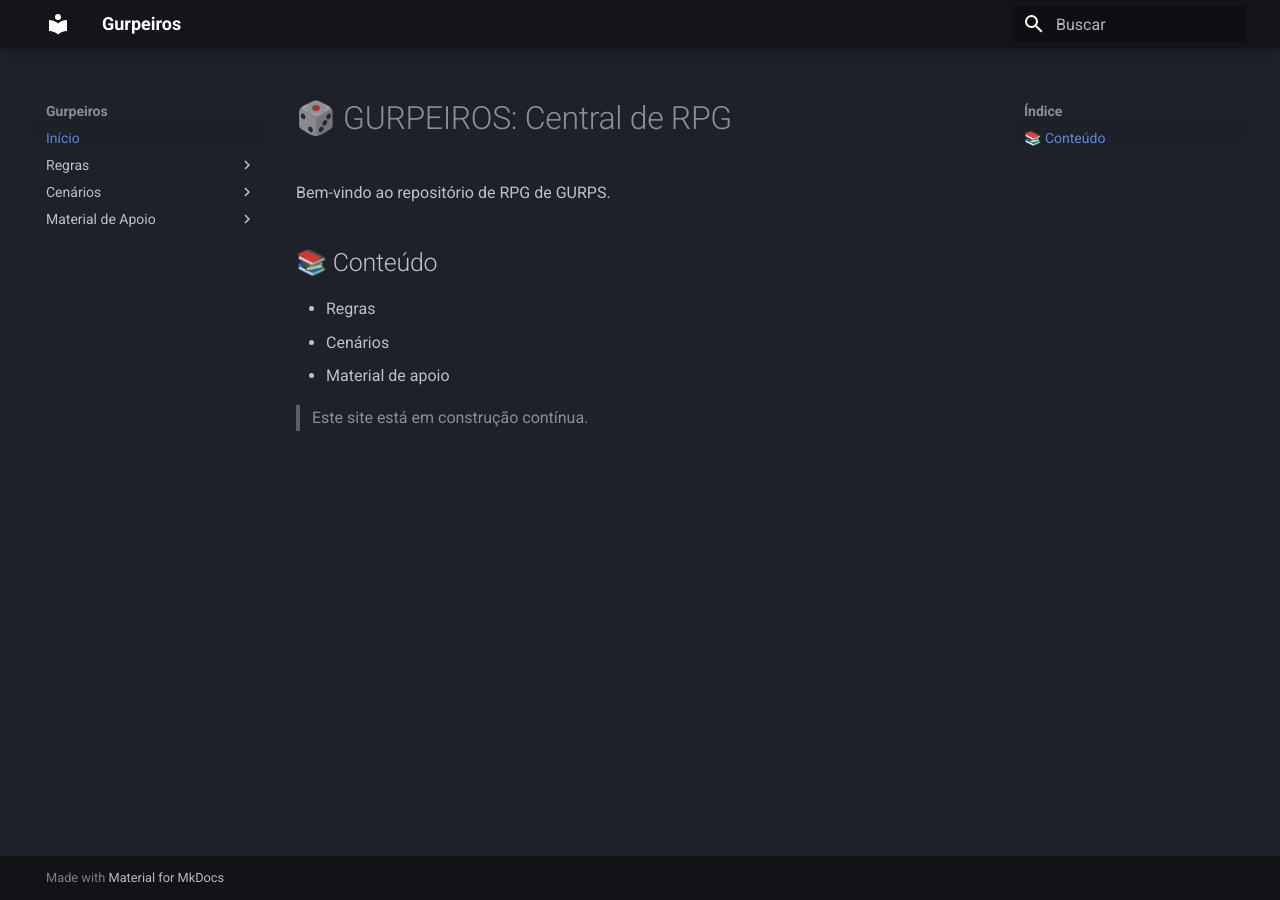
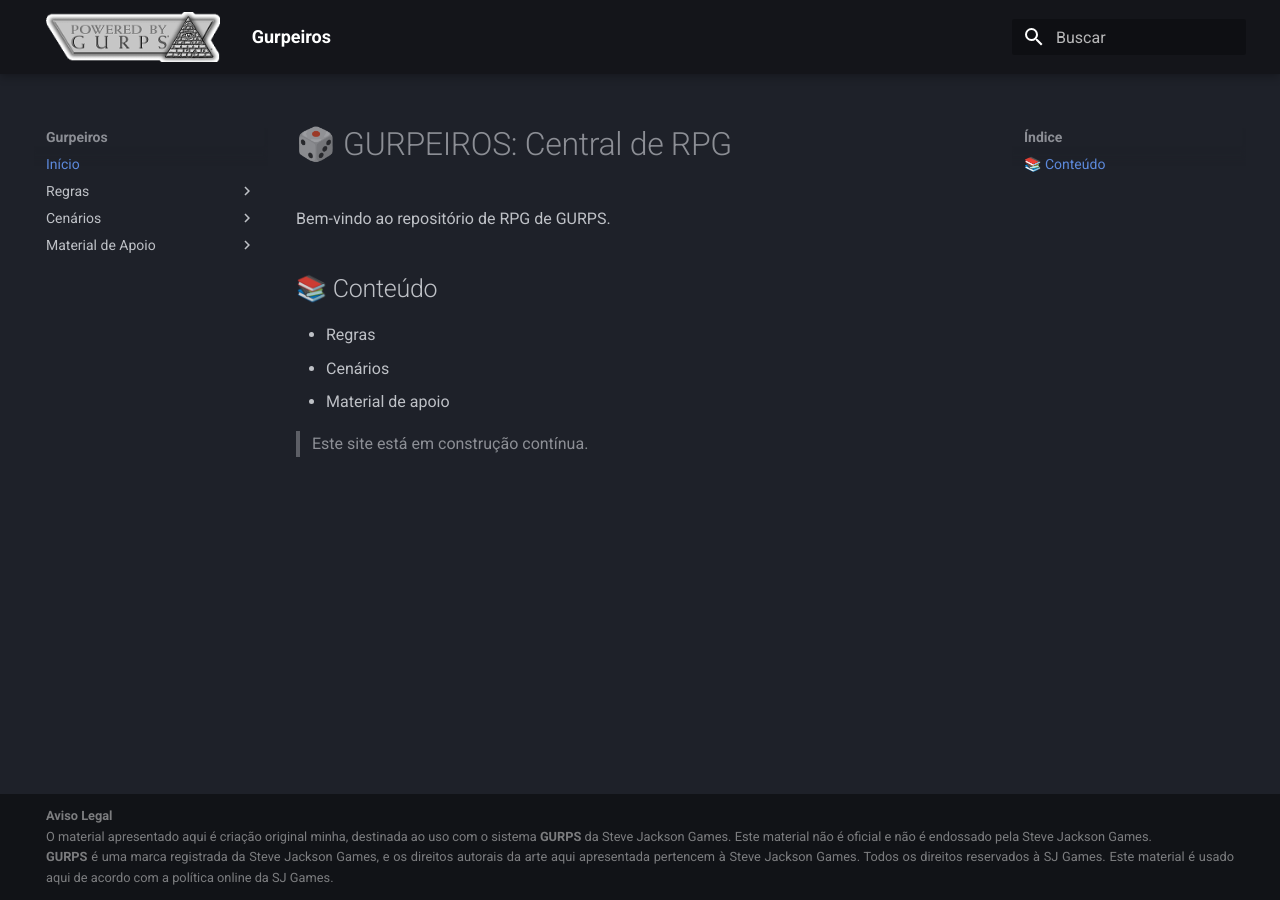
Before and after one commit to brbreis-1723/gurpeiros, an MkDocs documentation site: the page built from docs/index.md, in a window 1280 px wide. Built offline with MkDocs 1.6.1 and Material for MkDocs 9.7.7, drawn with Linux system fonts in a browser that asks for light colours.

Commit message:
atualiza site mkdocs

```diff
--- a/mkdocs.yml
+++ b/mkdocs.yml
@@ -4,6 +4,8 @@ site_url: https://gurpeiros.com.br/
 theme:
   name: material
   language: pt-BR
+  logo: assets/imagens/PoweredByGURPS.png
+  custom_dir: overrides
   palette:
     scheme: slate # dark mode
     primary: black
--- /dev/null
+++ b/overrides/partials/copyright.html
@@ -0,0 +1,5 @@
+<div class="md-copyright">
+  <strong>Aviso Legal</strong><br>
+  O material apresentado aqui é criação original minha, destinada ao uso com o sistema <strong>GURPS</strong> da Steve Jackson Games. Este material não é oficial e não é endossado pela Steve Jackson Games.<br>
+  <strong>GURPS</strong> é uma marca registrada da Steve Jackson Games, e os direitos autorais da arte aqui apresentada pertencem à Steve Jackson Games. Todos os direitos reservados à SJ Games. Este material é usado aqui de acordo com a política online da SJ Games.
+</div>
```
Also changed, not shown: docs/assets/imagens/PoweredByGURPS.png (added), docs/index.md (line endings or trailing spaces).
